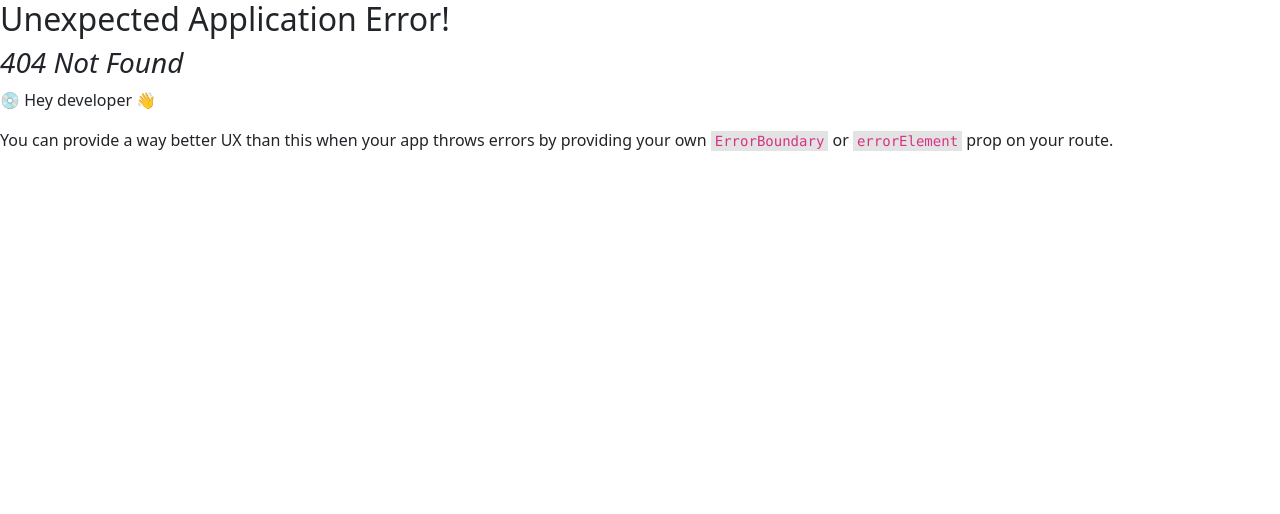
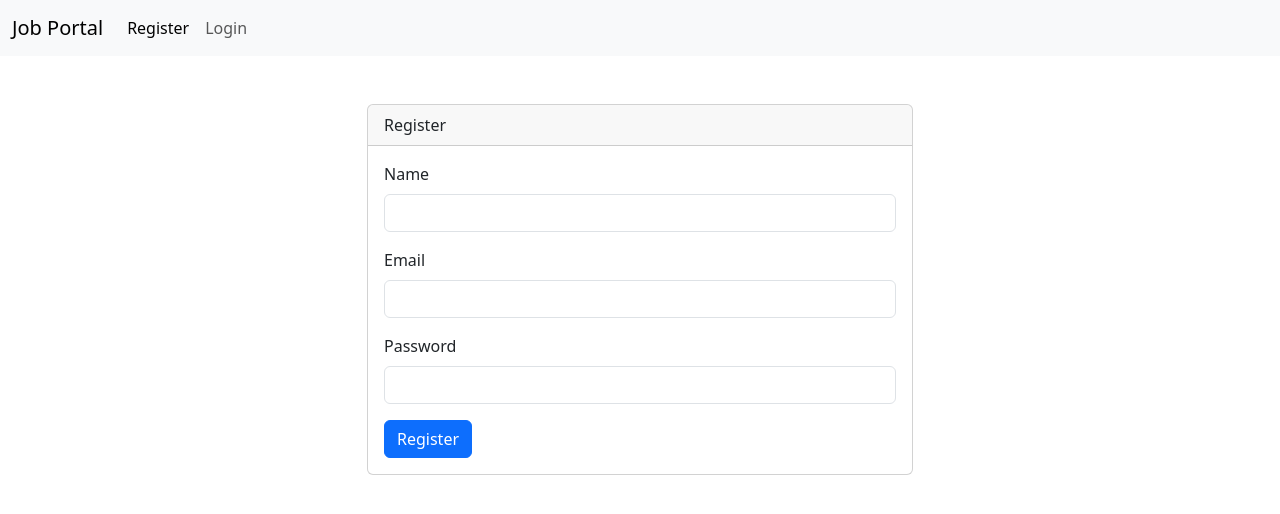
Before and after one commit to githubscientist/fsd59wdfe, a React (Vite) app: page /register in a window 1280 px wide. Before the commit this address had no page. Shown: the top 514 px of the page. Built offline with nearby package versions, Linux system fonts and the light colour scheme.

Commit message:
Register component added

```diff
--- a/src/App.jsx
+++ b/src/App.jsx
@@ -1,6 +1,7 @@
 import { RouterProvider, createBrowserRouter } from "react-router-dom";
 import HomeWrapper from "./pages/HomeWrapper";
 import Home from "./components/Home";
+import Register from "./components/Register";
 
 const router = createBrowserRouter([
   {
@@ -10,6 +11,10 @@ const router = createBrowserRouter([
       {
         path: "/",
         element: <Home />
+      },
+      {
+        path: "/register",
+        element: <Register />
       }
     ]
   }
--- /dev/null
+++ b/src/components/Register.jsx
@@ -0,0 +1,37 @@
+const Register = () => {
+  return (
+      <div>
+          <div className="container mt-5">
+              <div className="row">
+                  <div className="col-md-6 offset-md-3">
+                        <div className="card">
+                            <div className="card-header">
+                                Register
+                            </div>
+                            <div className="card-body">
+                                <form>
+                                    <div className="mb-3">
+                                        <label htmlFor="name" className="form-label">Name</label>
+                                        <input type="text" className="form-control" id="name" />
+                                    </div>
+                                    <div className="mb-3">
+                                        <label htmlFor="email" className="form-label">Email</label>
+                                        <input type="email" className="form-control" id="email" />
+                                    </div>
+                                    <div className="mb-3">
+                                        <label htmlFor="password" className="form-label">Password</label>
+                                        <input type="password" className="form-control" id="password" />
+                                    </div>
+                                    <button type="submit" className="btn btn-primary">Register</button>
+                                </form>
+                          </div>
+
+                      </div>
+              </div>
+          </div>
+          </div>
+          </div>
+  )
+}
+
+export default Register;
```
